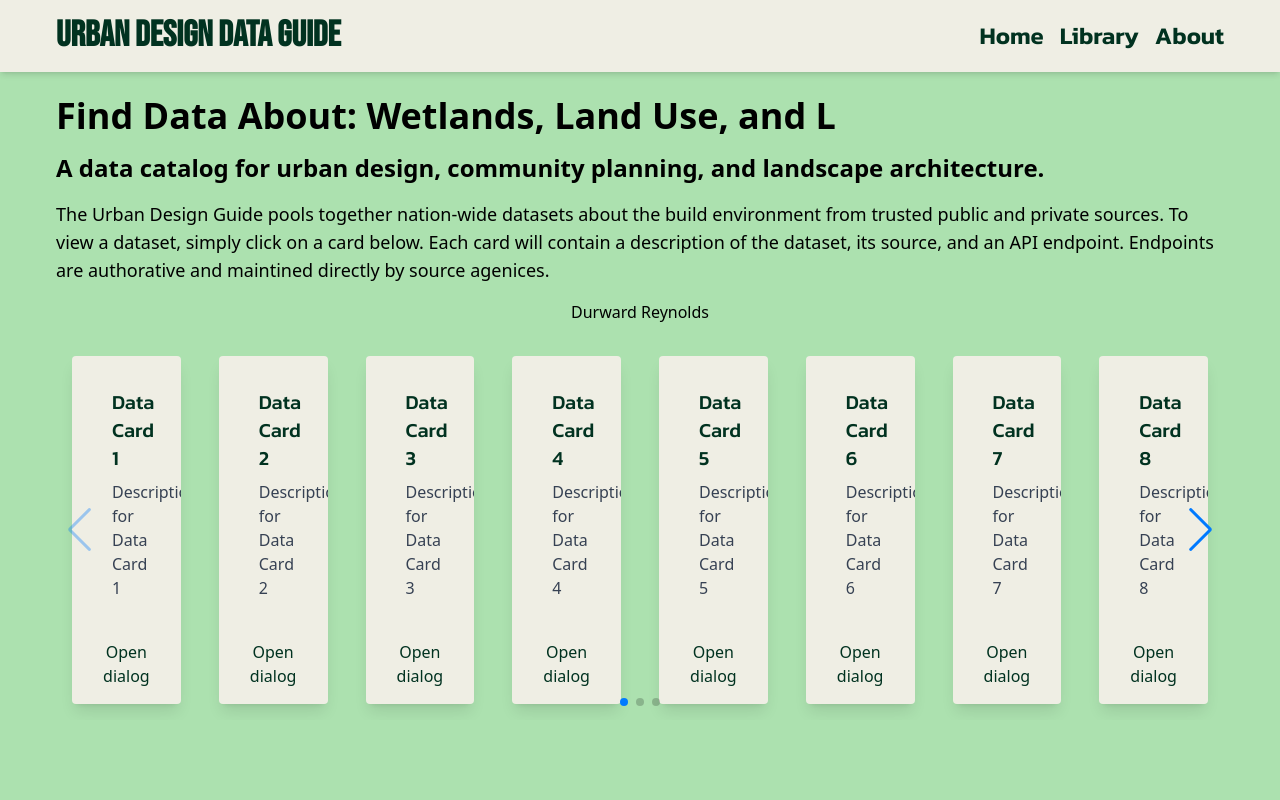
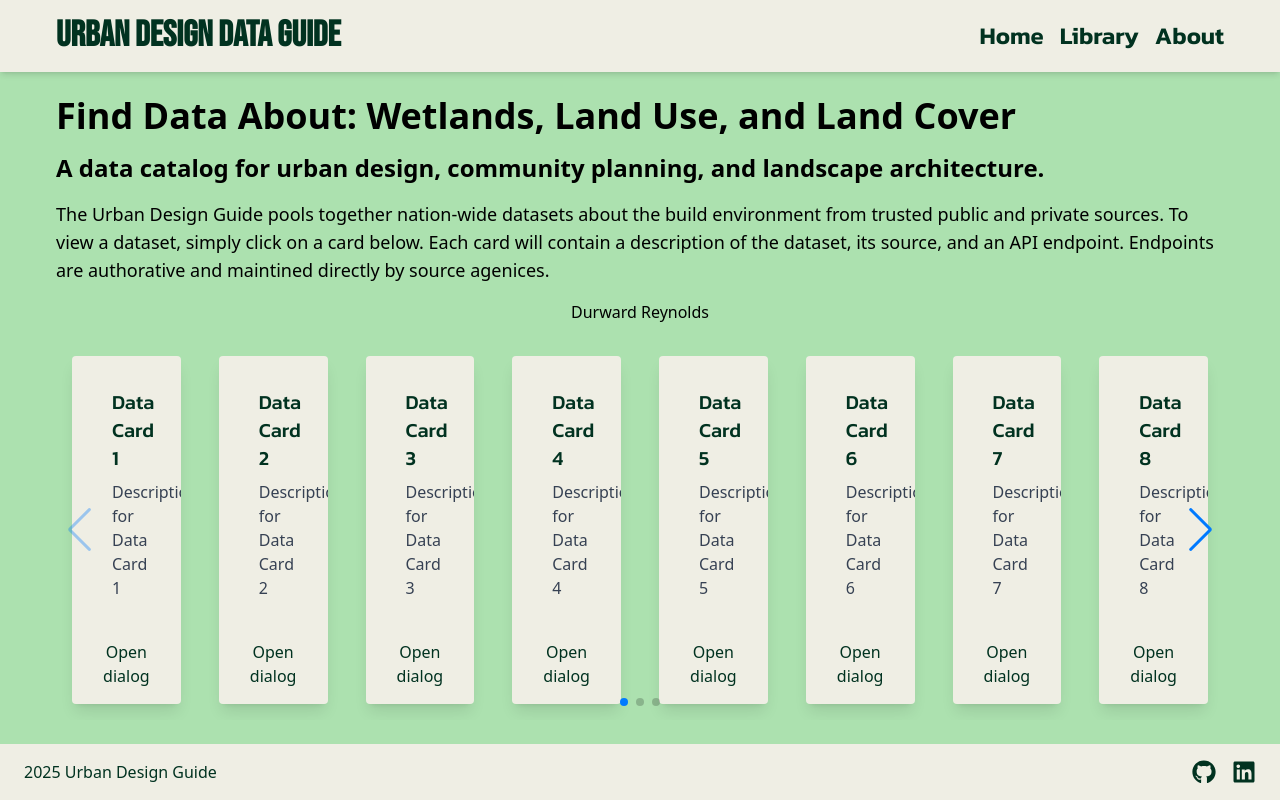
Before and after one commit to plzletmeprogram/DataGuide, a React (Vite) app: page / in a window 1280 px wide. Built offline with nearby package versions, Linux system fonts and the light colour scheme; a web font is replaced by a local one.

Commit message:
more ui updates

```diff
--- a/package.json
+++ b/package.json
@@ -13,6 +13,9 @@
     "@arcgis/core": "^4.32.0",
     "@arcgis/map-components": "^4.32.1",
     "@cityofdetroit/cod-design-system": "^0.0.1",
+    "@fortawesome/fontawesome-svg-core": "^6.7.2",
+    "@fortawesome/free-brands-svg-icons": "^6.7.2",
+    "@fortawesome/react-fontawesome": "^0.2.2",
     "@headlessui/react": "^2.2.0",
     "@tailwindcss/forms": "^0.5.10",
     "@tailwindcss/vite": "^4.0.9",
@@ -27,6 +30,7 @@
     "npm": "^11.2.0",
     "react": "^19.0.0",
     "react-dom": "^19.0.0",
+    "react-icons": "^5.5.0",
     "react-leaflet": "^5.0.0",
     "react-modal": "^3.16.3",
     "react-router-dom": "^7.2.0",
--- a/src/App.tsx
+++ b/src/App.tsx
@@ -1,6 +1,7 @@
 import React from "react";
 import { BrowserRouter as Router, Routes, Route } from "react-router-dom";
-import Navbar from "./Header";
+import Navbar from "./components/header/Header";
+import Footer from "./components/footer/Footer";
 import Home from "./pages/Home";
 import Library from "./pages/Library";
 import About from "./pages/About";
@@ -17,7 +18,9 @@ const App: React.FC = () => {
           <Route path="/library" element={<Library />} />
           <Route path="/about" element={<About />} />
         </Routes>
+
       </div>
+      <Footer />
     </Router>
   );
 };
--- /dev/null
+++ b/src/components/footer/Footer.tsx
@@ -0,0 +1,19 @@
+import { FaGithub, FaLinkedin } from "react-icons/fa"; // Import icons
+
+const Footer: React.FC = () => {
+  return (
+    <footer className="fixed bottom-0 w-full bg-brandwheat text-darkceladon py-4 px-6 flex justify-between items-center">
+      <p>2025 Urban Design Guide</p>
+      <div className="flex space-x-4 ml-auto">
+        <a href="https://github.com/your-profile" target="_blank" rel="noopener noreferrer">
+          <FaGithub className="text-darkceladon hover:text-gray-400 text-2xl" />
+        </a>
+        <a href="https://www.linkedin.com/in/your-profile" target="_blank" rel="noopener noreferrer">
+          <FaLinkedin className="text-darkceladon hover:text-gray-400 text-2xl" />
+        </a>
+      </div>
+    </footer>
+  );
+};
+
+export default Footer;
--- /dev/null
+++ b/src/components/misc/TypingEffect.tsx
@@ -0,0 +1,53 @@
+import React, { useState, useEffect } from "react";
+
+const wordlist: string[] = [
+  "Wetlands, Land Use, and Land Cover",
+  "Transportation",
+  "Housing",
+  "Public Health",
+  "Demographics",
+  "Climate Change",
+  "Urban Heat Island Effect",
+  "Air Quality",
+  "Water Quality",
+  "Biodiversity",
+  "Green Infrastructure",
+  "Public Spaces",
+  "Poverty",
+  "Pollution"
+];
+
+const TypingEffect: React.FC = () => {
+  const [currentWordIndex, setCurrentWordIndex] = useState(0);
+  const [displayText, setDisplayText] = useState("");
+  const [isDeleting, setIsDeleting] = useState(false);
+
+  useEffect(() => {
+    let typingTimeout: NodeJS.Timeout;
+    const word = wordlist[currentWordIndex];
+
+    if (isDeleting) {
+      typingTimeout = setTimeout(() => {
+        setDisplayText((prev) => prev.slice(0, -1));
+        if (displayText.length === 0) {
+          setIsDeleting(false);
+          setCurrentWordIndex((prevIndex) => (prevIndex + 1) % wordlist.length);
+        }
+      }, 50); // Adjust backspacing speed here
+    } else {
+      typingTimeout = setTimeout(() => {
+        if (displayText.length < word.length) {
+          setDisplayText((prev) => prev + word[displayText.length]);
+        } else {
+          setTimeout(() => setIsDeleting(true), 1500); // Pause before deleting
+        }
+      }, 120); // Adjust typing speed here
+    }
+
+    return () => clearTimeout(typingTimeout);
+  }, [displayText, isDeleting]);
+
+  return <span>{displayText}</span>;
+};
+
+export default TypingEffect;
--- a/src/pages/Home.tsx
+++ b/src/pages/Home.tsx
@@ -6,60 +6,14 @@ import "swiper/css/pagination";
 import { Navigation, Pagination } from "swiper/modules";
 import ThemeFilter from "../components/filterbar/ThemeFilter";
 import DataCard from "../components/features/DataCard";
+import TypingEffect from "../components/misc/TypingEffect";
 import data from "../data/data.json";
 
 
-const wordlist: string[] = [
-  "Wetlands, Land Use, and Land Cover",
-  "Transportation",
-  "Housing",
-  "Public Health",
-  "Demographics",
-  "Climate Change",
-  "Urban Heat Island Effect",
-  "Air Quality",
-  "Water Quality",
-  "Biodiversity",
-  "Green Infrastructure",
-  "Public Spaces",
-  "Poverty",
-  "Pollution"
-];
-
-
 const Home: React.FC = () => {
-  const [currentWordIndex, setCurrentWordIndex] = useState(0);
-  const [displayText, setDisplayText] = useState("");
-  const [isDeleting, setIsDeleting] = useState(false);
-
-  useEffect(() => {
-    let typingTimeout: NodeJS.Timeout;
-    const word = wordlist[currentWordIndex];
-
-    if (isDeleting) {
-      typingTimeout = setTimeout(() => {
-        setDisplayText((prev) => prev.slice(0, -1));
-        if (displayText.length === 0) {
-          setIsDeleting(false);
-          setCurrentWordIndex((prevIndex) => (prevIndex + 1) % wordlist.length);
-        }
-      }, 50);
-    } else {
-      typingTimeout = setTimeout(() => {
-        if (displayText.length < word.length) {
-          setDisplayText((prev) => prev + word[displayText.length]);
-        } else {
-          setTimeout(() => setIsDeleting(true), 1500);
-        }
-      }, 100);
-    }
-
-    return () => clearTimeout(typingTimeout);
-  }, [displayText, isDeleting]);
-
   return (
     <div className="relative flex flex-col space-y-4">
-      <h1 className="text-4xl font-bold text-left">Find Data About: {displayText}</h1>
+      <h1 className="text-4xl font-bold text-left">Find Data About: <TypingEffect/></h1>
       <h2 className="text-2xl font-semibold text-left"> A data catalog for urban design, community planning, and landscape architecture.</h2>
       <p className="text-lg text-left"> The Urban Design Guide pools together nation-wide datasets about the build environment from trusted public and private sources. To view a dataset,
         simply click on a card below. Each card will contain a description of the dataset, its source, and an API endpoint. Endpoints are authorative and maintined directly by source agenices. </p>
```
Also changed, not shown: src/components/header/Header.tsx (renamed from src/Header.tsx), 1 other file (tests, documents, lock files or other folders).
